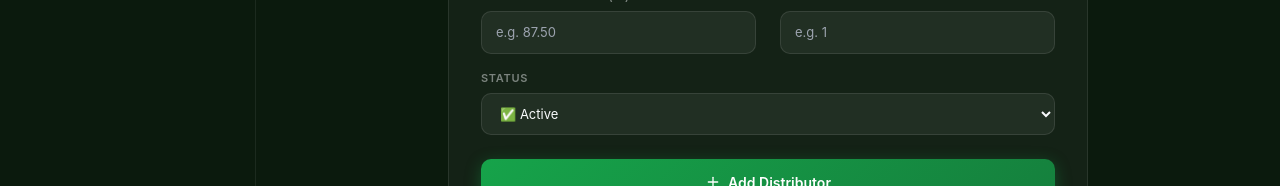
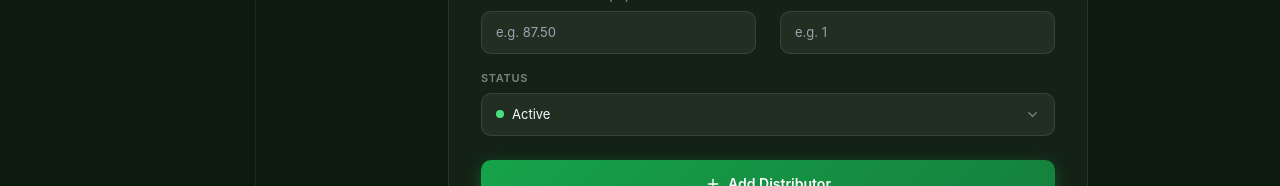
Before and after one commit to chjagan2008-lab/distributor-territory-management-system, a React (Create React App) app in the folder frontend/: page /add-distributor in a window 1280 px wide. Shown: the part 402-588 px from the top of the page. Built offline with nearby package versions, Linux system fonts and the light colour scheme; sample sign-in values are in the browser's storage.

Commit message:
fix: replace native select with custom dark-themed Status dropdown

```diff
--- a/frontend/src/components/EntryForm/DistributorForm.js
+++ b/frontend/src/components/EntryForm/DistributorForm.js
@@ -1,11 +1,12 @@
-// 📝 NOTE: DistributorForm.js — Mobile responsive version
-// 📝 NOTE: Key fix: grid-cols-2 → auto-fit minmax so fields stack on mobile
-// 📝 NOTE: ALL form logic, validation, API calls, animations — UNCHANGED
+// 📝 NOTE: DistributorForm.js — Custom dark-themed Status dropdown
+// 📝 NOTE: Replaces native <select> (which forced white OS-styled popup)
+// 📝 NOTE: with a fully custom div-based dropdown — every part dark themed
+// 📝 NOTE: ALL other form logic, validation, API calls — 100% UNCHANGED
 
 import API_BASE from '../../config';
-import { useState, useEffect } from 'react';
+import { useState, useEffect, useRef } from 'react';
 import { motion, AnimatePresence } from 'framer-motion';
-import { CheckCircle, AlertCircle, Loader, Plus } from 'lucide-react';
+import { CheckCircle, AlertCircle, Loader, Plus, ChevronDown } from 'lucide-react';
 
 const T = {
   card:'rgba(255,255,255,0.04)', border:'rgba(255,255,255,0.09)',
@@ -33,6 +34,100 @@ const inputStyle = { width:'100%', padding:'11px 14px', background:T.inputBg, bo
 const onFocus = (e) => { e.target.style.borderColor='rgba(22,163,74,0.65)'; e.target.style.background='rgba(22,163,74,0.08)'; e.target.style.boxShadow='0 0 0 3px rgba(22,163,74,0.15)'; };
 const onBlur  = (e) => { e.target.style.borderColor=T.inputBorder; e.target.style.background=T.inputBg; e.target.style.boxShadow='none'; };
 
+// ── CUSTOM STATUS DROPDOWN ────────────────────────────────────────────────────
+// 📝 NOTE: Built from <div>s instead of native <select>
+// 📝 NOTE: This gives 100% control over the open dropdown list styling
+// 📝 NOTE: Native <select> popups are drawn by the OS/browser — can't be styled
+const STATUS_OPTIONS = [
+  { value:'active',   label:'Active',   dot:'#4ade80' },
+  { value:'inactive', label:'Inactive', dot:'#f87171' },
+  { value:'pending',  label:'Pending',  dot:'#fbbf24' },
+];
+
+function StatusDropdown({ value, onChange }) {
+  const [open, setOpen] = useState(false);
+  const wrapRef = useRef(null);
+  const selected = STATUS_OPTIONS.find(o => o.value === value) || STATUS_OPTIONS[0];
+
+  // 📝 NOTE: Close dropdown when clicking anywhere outside it
+  useEffect(() => {
+    const handleClickOutside = (e) => {
+      if (wrapRef.current && !wrapRef.current.contains(e.target)) setOpen(false);
+    };
+    document.addEventListener('mousedown', handleClickOutside);
+    return () => document.removeEventListener('mousedown', handleClickOutside);
+  }, []);
+
+  return (
+    <div ref={wrapRef} style={{ position:'relative' }}>
+      {/* Closed box — looks identical to other inputs */}
+      <button
+        type="button"
+        onClick={() => setOpen(o => !o)}
+        style={{
+          ...inputStyle,
+          display:'flex', alignItems:'center', justifyContent:'space-between',
+          cursor:'pointer', textAlign:'left',
+          borderColor: open ? 'rgba(22,163,74,0.65)' : T.inputBorder,
+          background: open ? 'rgba(22,163,74,0.08)' : T.inputBg,
+          boxShadow: open ? '0 0 0 3px rgba(22,163,74,0.15)' : 'none',
+        }}
+      >
+        <span style={{ display:'flex', alignItems:'center', gap:8 }}>
+          <span style={{ width:8, height:8, borderRadius:'50%', background:selected.dot, flexShrink:0 }} />
+          {selected.label}
+        </span>
+        <motion.span animate={{ rotate: open ? 180 : 0 }} transition={{ duration:0.2 }}>
+          <ChevronDown style={{ width:15, height:15, color:T.textMuted }} />
+        </motion.span>
+      </button>
+
+      {/* Open dropdown list — fully custom, dark themed, no OS styling */}
+      <AnimatePresence>
+        {open && (
+          <motion.div
+            initial={{ opacity:0, y:-6, scale:0.98 }}
+            animate={{ opacity:1, y:0, scale:1 }}
+            exit={{ opacity:0, y:-6, scale:0.98 }}
+            transition={{ duration:0.15 }}
+            style={{
+              position:'absolute', top:'calc(100% + 6px)', left:0, right:0,
+              background:'#0f2412',
+              border:'1px solid rgba(255,255,255,0.12)',
+              borderRadius:10,
+              overflow:'hidden',
+              zIndex:20,
+              boxShadow:'0 8px 24px rgba(0,0,0,0.45)',
+            }}
+          >
+            {STATUS_OPTIONS.map(opt => {
+              const isActive = opt.value === value;
+              return (
+                <div
+                  key={opt.value}
+                  onClick={() => { onChange(opt.value); setOpen(false); }}
+                  style={{
+                    display:'flex', alignItems:'center', gap:8,
+                    padding:'10px 14px', fontSize:13, cursor:'pointer',
+                    color: isActive ? '#4ade80' : T.text,
+                    background: isActive ? 'rgba(22,163,74,0.12)' : 'transparent',
+                  }}
+                  onMouseEnter={e => { if (!isActive) e.currentTarget.style.background = 'rgba(255,255,255,0.05)'; }}
+                  onMouseLeave={e => { if (!isActive) e.currentTarget.style.background = 'transparent'; }}
+                >
+                  <span style={{ width:8, height:8, borderRadius:'50%', background:opt.dot, flexShrink:0 }} />
+                  {opt.label}
+                  {isActive && <CheckCircle style={{ width:14, height:14, marginLeft:'auto', color:'#4ade80' }} />}
+                </div>
+              );
+            })}
+          </motion.div>
+        )}
+      </AnimatePresence>
+    </div>
+  );
+}
+
 function DistributorForm() {
   const [formData, setFormData] = useState({ distributor_name:'', territory:'', monthly_offtake:'', new_outlet_additions:'', coverage_metrics:'', performance_ranking:'', status:'active' });
   const [loading, setLoading]   = useState(false);
@@ -43,6 +138,7 @@ function DistributorForm() {
   useEffect(() => { if (success) { const t = setTimeout(() => setSuccess(false), 3000); return () => clearTimeout(t); } }, [success]);
 
   const handleChange = (e) => { const { name, value } = e.target; setFormData(prev => ({ ...prev, [name]: value })); };
+  const handleStatusChange = (newStatus) => { setFormData(prev => ({ ...prev, status: newStatus })); };
 
   const handleSubmit = async (e) => {
     e.preventDefault(); setLoading(true); setError(''); setSuccess(false);
@@ -98,10 +194,6 @@ function DistributorForm() {
 
           <motion.form onSubmit={handleSubmit} variants={formContainerVariants} initial="hidden" animate="visible">
 
-            {/* 📝 NOTE: repeat(auto-fit, minmax(200px,1fr)) =
-                1 column on mobile (< 420px)
-                2 columns on tablet/desktop (> 420px)
-                No media queries needed! */}
             <div style={{ display:'grid', gridTemplateColumns:'repeat(auto-fit,minmax(200px,1fr))', gap:'clamp(12px,3vw,24px)', marginBottom:16 }}>
               <AnimatedField label="Distributor Name" required>
                 <input type="text" name="distributor_name" value={formData.distributor_name} onChange={handleChange} required placeholder="e.g. Ravi Kumar" style={inputStyle} onFocus={onFocus} onBlur={onBlur} />
@@ -129,13 +221,10 @@ function DistributorForm() {
               </AnimatedField>
             </div>
 
-            <motion.div variants={fieldRowVariants} style={{ marginBottom:24 }}>
+            {/* 📝 NOTE: Custom dropdown replaces native <select> here */}
+            <motion.div variants={fieldRowVariants} style={{ marginBottom:24, position:'relative' }}>
               <label style={{ display:'block', fontSize:11, fontWeight:600, color:T.textMuted, letterSpacing:'0.7px', textTransform:'uppercase', marginBottom:6 }}>Status</label>
-              <select name="status" value={formData.status} onChange={handleChange} style={{ ...inputStyle, colorScheme:'dark' }} onFocus={onFocus} onBlur={onBlur}>
-                <option value="active">✅ Active</option>
-                <option value="inactive">🔴 Inactive</option>
-                <option value="pending">🟡 Pending</option>
-              </select>
+              <StatusDropdown value={formData.status} onChange={handleStatusChange} />
             </motion.div>
 
             <motion.div variants={fieldRowVariants}>
--- a/frontend/src/pages/EditPage.js
+++ b/frontend/src/pages/EditPage.js
@@ -1,12 +1,12 @@
-// 📝 NOTE: EditPage.js — Mobile responsive version
-// 📝 NOTE: Key fix: repeat(2,1fr) → auto-fit minmax for all form rows
-// 📝 NOTE: Also: padding clamp, responsive font sizes
+// 📝 NOTE: EditPage.js — Custom dark-themed Status dropdown
+// 📝 NOTE: Same fix as DistributorForm.js — replaces native <select>
+// 📝 NOTE: ALL other logic — fetching, PUT, navigation — UNCHANGED
 
 import API_BASE from '../config';
-import { useState, useEffect } from 'react';
+import { useState, useEffect, useRef } from 'react';
 import { useParams, useNavigate } from 'react-router-dom';
 import { motion, AnimatePresence } from 'framer-motion';
-import { ArrowLeft, Save, Loader, CheckCircle, AlertCircle } from 'lucide-react';
+import { ArrowLeft, Save, Loader, CheckCircle, AlertCircle, ChevronDown } from 'lucide-react';
 
 const T = { bg:'#0b1a0d', card:'rgba(255,255,255,0.04)', border:'rgba(255,255,255,0.09)', inputBg:'rgba(255,255,255,0.06)', inputBorder:'rgba(255,255,255,0.10)', text:'#f8fafc', textMuted:'rgba(248,250,252,0.45)', textFaint:'rgba(248,250,252,0.22)', green:'#16a34a', amber:'#f59e0b' };
 const inputStyle = { width:'100%', padding:'11px 14px', background:T.inputBg, border:`1px solid ${T.inputBorder}`, borderRadius:10, fontSize:13, color:T.text, outline:'none', transition:'all 0.2s' };
@@ -15,6 +15,94 @@ const onBlur=(e)=>{e.target.style.borderColor=T.inputBorder;e.target.style.backg
 
 function FieldLabel({children,required}) {
   return (<label style={{display:'block',fontSize:11,fontWeight:600,color:T.textMuted,letterSpacing:'0.7px',textTransform:'uppercase',marginBottom:6}}>{children}{' '}{required&&<span style={{color:'#4ade80'}}>*</span>}</label>);
+}
+
+// ── CUSTOM STATUS DROPDOWN (same component pattern as DistributorForm) ───────
+const STATUS_OPTIONS = [
+  { value:'active',   label:'Active',   dot:'#4ade80' },
+  { value:'inactive', label:'Inactive', dot:'#f87171' },
+  { value:'pending',  label:'Pending',  dot:'#fbbf24' },
+];
+
+function StatusDropdown({ value, onChange }) {
+  const [open, setOpen] = useState(false);
+  const wrapRef = useRef(null);
+  const selected = STATUS_OPTIONS.find(o => o.value === value) || STATUS_OPTIONS[0];
+
+  useEffect(() => {
+    const handleClickOutside = (e) => {
+      if (wrapRef.current && !wrapRef.current.contains(e.target)) setOpen(false);
+    };
+    document.addEventListener('mousedown', handleClickOutside);
+    return () => document.removeEventListener('mousedown', handleClickOutside);
+  }, []);
+
+  return (
+    <div ref={wrapRef} style={{ position:'relative' }}>
+      <button
+        type="button"
+        onClick={() => setOpen(o => !o)}
+        style={{
+          ...inputStyle,
+          display:'flex', alignItems:'center', justifyContent:'space-between',
+          cursor:'pointer', textAlign:'left',
+          borderColor: open ? 'rgba(22,163,74,0.65)' : T.inputBorder,
+          background: open ? 'rgba(22,163,74,0.08)' : T.inputBg,
+          boxShadow: open ? '0 0 0 3px rgba(22,163,74,0.15)' : 'none',
+        }}
+      >
+        <span style={{ display:'flex', alignItems:'center', gap:8 }}>
+          <span style={{ width:8, height:8, borderRadius:'50%', background:selected.dot, flexShrink:0 }} />
+          {selected.label}
+        </span>
+        <motion.span animate={{ rotate: open ? 180 : 0 }} transition={{ duration:0.2 }}>
+          <ChevronDown style={{ width:15, height:15, color:T.textMuted }} />
+        </motion.span>
+      </button>
+
+      <AnimatePresence>
+        {open && (
+          <motion.div
+            initial={{ opacity:0, y:-6, scale:0.98 }}
+            animate={{ opacity:1, y:0, scale:1 }}
+            exit={{ opacity:0, y:-6, scale:0.98 }}
+            transition={{ duration:0.15 }}
+            style={{
+              position:'absolute', top:'calc(100% + 6px)', left:0, right:0,
+              background:'#0f2412',
+              border:'1px solid rgba(255,255,255,0.12)',
+              borderRadius:10,
+              overflow:'hidden',
+              zIndex:20,
+              boxShadow:'0 8px 24px rgba(0,0,0,0.45)',
+            }}
+          >
+            {STATUS_OPTIONS.map(opt => {
+              const isActive = opt.value === value;
+              return (
+                <div
+                  key={opt.value}
+                  onClick={() => { onChange(opt.value); setOpen(false); }}
+                  style={{
+                    display:'flex', alignItems:'center', gap:8,
+                    padding:'10px 14px', fontSize:13, cursor:'pointer',
+                    color: isActive ? '#4ade80' : T.text,
+                    background: isActive ? 'rgba(22,163,74,0.12)' : 'transparent',
+                  }}
+                  onMouseEnter={e => { if (!isActive) e.currentTarget.style.background = 'rgba(255,255,255,0.05)'; }}
+                  onMouseLeave={e => { if (!isActive) e.currentTarget.style.background = 'transparent'; }}
+                >
+                  <span style={{ width:8, height:8, borderRadius:'50%', background:opt.dot, flexShrink:0 }} />
+                  {opt.label}
+                  {isActive && <CheckCircle style={{ width:14, height:14, marginLeft:'auto', color:'#4ade80' }} />}
+                </div>
+              );
+            })}
+          </motion.div>
+        )}
+      </AnimatePresence>
+    </div>
+  );
 }
 
 function EditPage() {
@@ -39,6 +127,7 @@ function EditPage() {
   },[id]);
 
   const handleChange=(e)=>{const{name,value}=e.target;setFormData(prev=>({...prev,[name]:value}));};
+  const handleStatusChange=(newStatus)=>{setFormData(prev=>({...prev,status:newStatus}));};
 
   const handleSubmit=async(e)=>{
     e.preventDefault(); setSaving(true); setError('');
@@ -105,7 +194,6 @@ function EditPage() {
             </div>
 
             <form onSubmit={handleSubmit}>
-              {/* 📝 NOTE: All grids use auto-fit — stack to 1 col on mobile */}
               <div style={{display:'grid',gridTemplateColumns:'repeat(auto-fit,minmax(200px,1fr))',gap:'clamp(12px,3vw,20px)',marginBottom:16}}>
                 <div><FieldLabel required>Distributor Name</FieldLabel><input type="text" name="distributor_name" value={formData.distributor_name} onChange={handleChange} required style={inputStyle} onFocus={onFocus} onBlur={onBlur} /></div>
                 <div><FieldLabel required>Territory</FieldLabel><input type="text" name="territory" value={formData.territory} onChange={handleChange} required style={inputStyle} onFocus={onFocus} onBlur={onBlur} /></div>
@@ -118,14 +206,13 @@ function EditPage() {
                 <div><FieldLabel>Coverage Metrics (%)</FieldLabel><input type="number" name="coverage_metrics" value={formData.coverage_metrics} onChange={handleChange} min="0" max="100" step="0.01" style={inputStyle} onFocus={onFocus} onBlur={onBlur} /></div>
                 <div><FieldLabel>Performance Ranking</FieldLabel><input type="number" name="performance_ranking" value={formData.performance_ranking} onChange={handleChange} min="1" style={inputStyle} onFocus={onFocus} onBlur={onBlur} /></div>
               </div>
-              <div style={{marginBottom:24}}>
+
+              {/* 📝 NOTE: Custom dropdown replaces native <select> here too */}
+              <div style={{marginBottom:24, position:'relative'}}>
                 <FieldLabel>Status</FieldLabel>
-                <select name="status" value={formData.status} onChange={handleChange} style={{...inputStyle,colorScheme:'dark'}} onFocus={onFocus} onBlur={onBlur}>
-                  <option value="active">Active</option>
-                  <option value="inactive">Inactive</option>
-                  <option value="pending">Pending</option>
-                </select>
+                <StatusDropdown value={formData.status} onChange={handleStatusChange} />
               </div>
+
               <div style={{display:'flex',gap:10}}>
                 <motion.button type="button" onClick={()=>navigate(`/distributor/${id}`)} whileHover={{scale:1.02}} whileTap={{scale:0.97}}
                   style={{flex:1,padding:'11px',background:'rgba(255,255,255,0.04)',border:`1px solid ${T.border}`,borderRadius:10,color:T.textMuted,fontWeight:600,fontSize:13,cursor:'pointer'}}>
```
